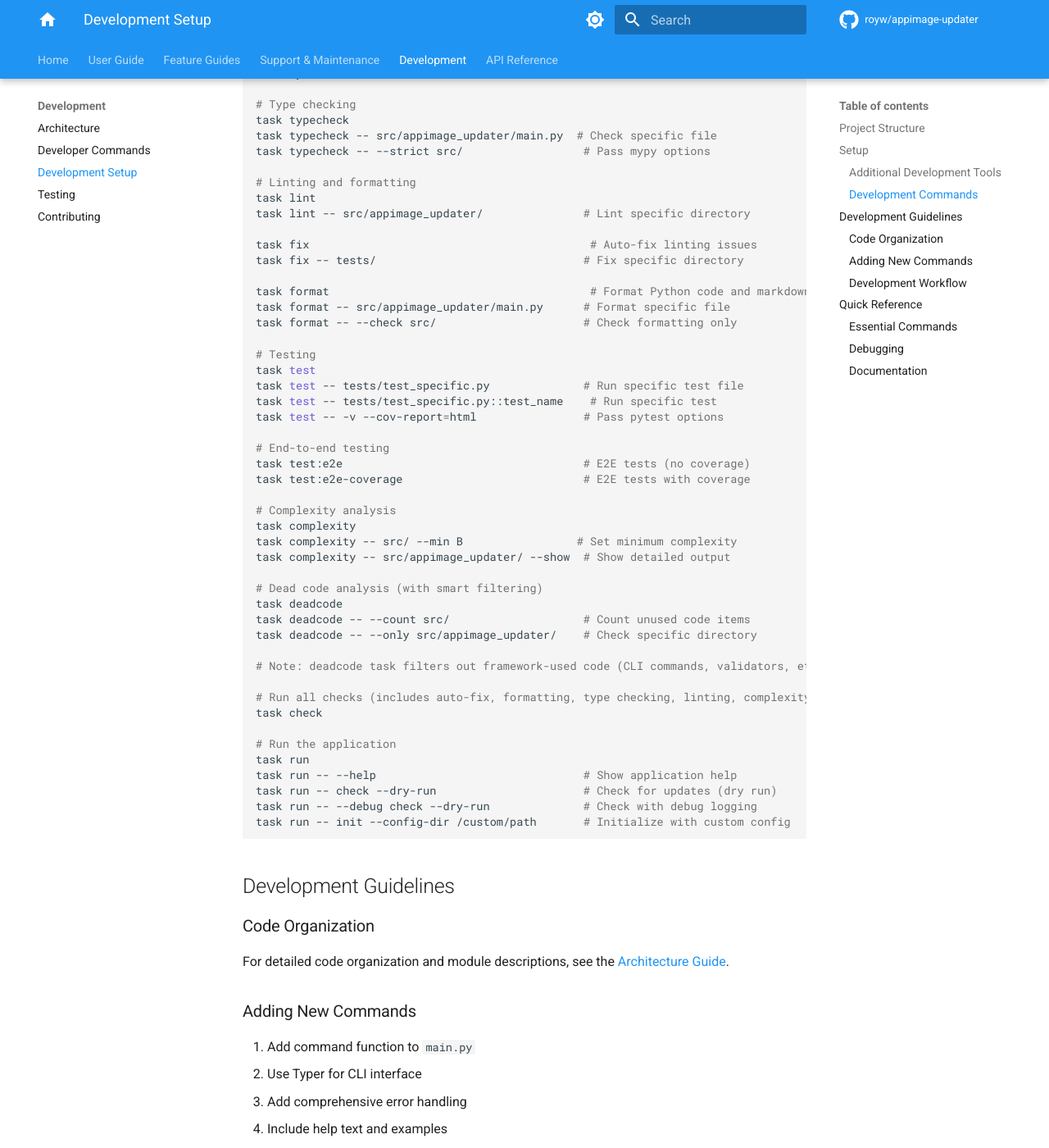
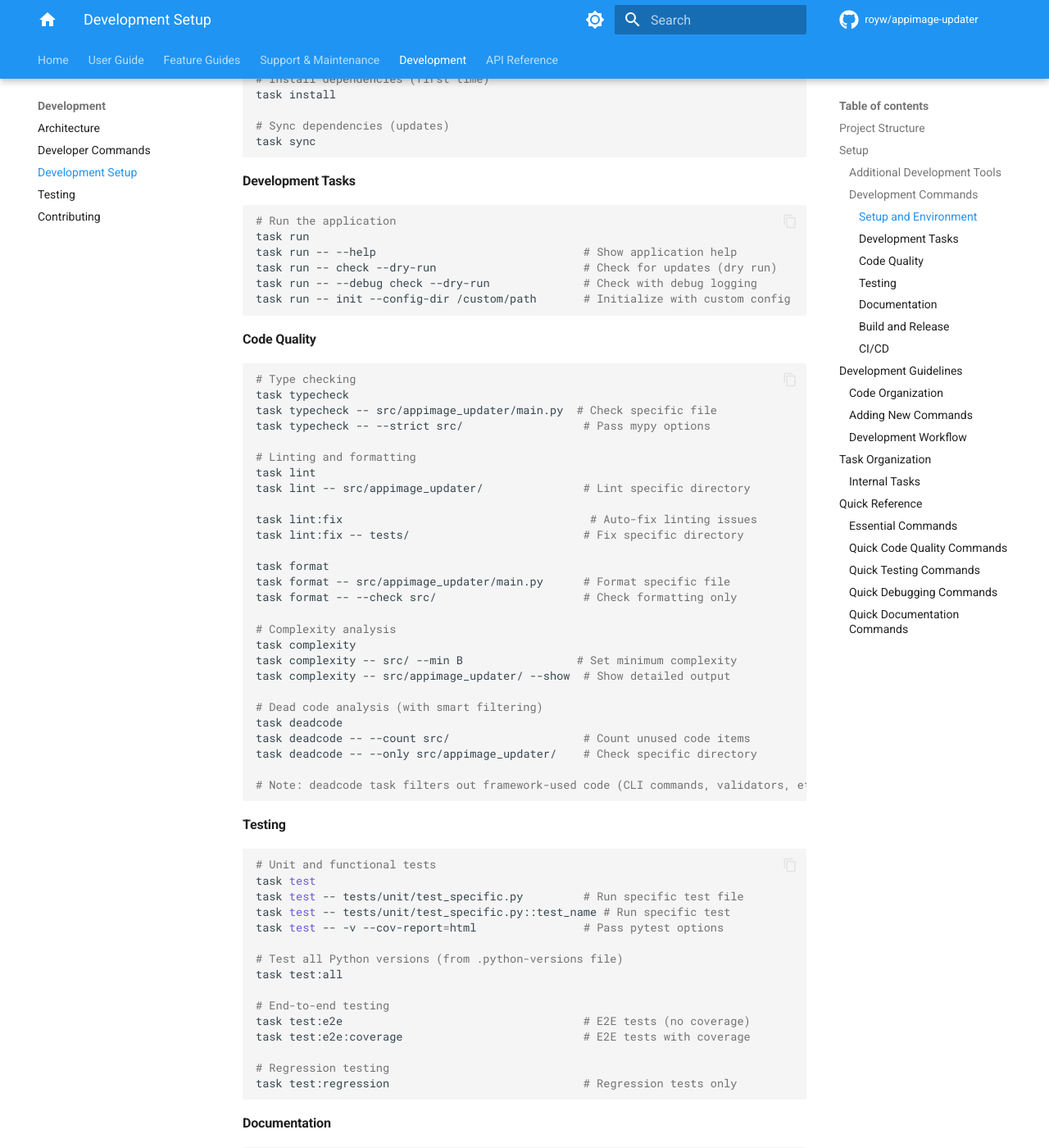
Before and after one commit to royw/appimage-updater, an MkDocs documentation site: the page built from docs/development.md, in a window 1280 px wide and 1400 px high, scrolled down 1133 px. Shown: the whole window at 82% size. Built offline with MkDocs 1.6.1 and Material for MkDocs 9.7.7, drawn with Linux system fonts in a browser that asks for light colours; comment, search, counter and statistics services are not loaded; some of the changed text lies outside the part shown.

Commit message:
docs: update development.md to reflect Taskfile.yml refactoring
- Reorganize development commands into logical categories
- Document new tasks: env:check, version:pyproject, output
- Update task names to match new structure (lint:fix, test:all, etc.)
- Add task organization section with internal tasks documentation
- Enhance development workflow with environment checks
- Improve quick reference with categorized commands
- Fix markdown linting issues

````diff
--- a/docs/development.md
+++ b/docs/development.md
@@ -1,6 +1,6 @@
+# Development
+
 *[Home](index.md) > Development*
-
-# Development
 
 This project follows modern Python practices:
 
@@ -32,15 +32,35 @@ uv tool install mdformat
 
 ### Development Commands
 
-Use [Task](https://taskfile.dev) for development commands:
+Use [Task](https://taskfile.dev) for development commands. Tasks are organized into logical categories:
+
+#### Setup and Environment
 
 ```bash
+# Check development environment prerequisites
+task env:check
+
 # Install dependencies (first time)
 task install
 
 # Sync dependencies (updates)
 task sync
+```
 
+#### Development Tasks
+
+```bash
+# Run the application
+task run
+task run -- --help                               # Show application help
+task run -- check --dry-run                      # Check for updates (dry run)
+task run -- --debug check --dry-run              # Check with debug logging
+task run -- init --config-dir /custom/path       # Initialize with custom config
+```
+
+#### Code Quality
+
+```bash
 # Type checking
 task typecheck
 task typecheck -- src/appimage_updater/main.py  # Check specific file
@@ -50,22 +70,12 @@ task typecheck -- --strict src/                  # Pass mypy options
 task lint
 task lint -- src/appimage_updater/               # Lint specific directory
 
-task fix                                          # Auto-fix linting issues
-task fix -- tests/                               # Fix specific directory
+task lint:fix                                     # Auto-fix linting issues
+task lint:fix -- tests/                          # Fix specific directory
 
-task format                                       # Format Python code and markdown files
+task format
 task format -- src/appimage_updater/main.py      # Format specific file
 task format -- --check src/                      # Check formatting only
-
-# Testing
-task test
-task test -- tests/test_specific.py              # Run specific test file
-task test -- tests/test_specific.py::test_name    # Run specific test
-task test -- -v --cov-report=html                # Pass pytest options
-
-# End-to-end testing
-task test:e2e                                    # E2E tests (no coverage)
-task test:e2e-coverage                           # E2E tests with coverage
 
 # Complexity analysis
 task complexity
@@ -78,16 +88,59 @@ task deadcode -- --count src/                    # Count unused code items
 task deadcode -- --only src/appimage_updater/    # Check specific directory
 
 # Note: deadcode task filters out framework-used code (CLI commands, validators, etc.)
+```
 
-# Run all checks (includes auto-fix, formatting, type checking, linting, complexity, testing)
+#### Testing
+
+```bash
+# Unit and functional tests
+task test
+task test -- tests/unit/test_specific.py         # Run specific test file
+task test -- tests/unit/test_specific.py::test_name # Run specific test
+task test -- -v --cov-report=html                # Pass pytest options
+
+# Test all Python versions (from .python-versions file)
+task test:all
+
+# End-to-end testing
+task test:e2e                                    # E2E tests (no coverage)
+task test:e2e:coverage                           # E2E tests with coverage
+
+# Regression testing
+task test:regression                             # Regression tests only
+```
+
+#### Documentation
+
+```bash
+# Build and serve documentation
+task docs
+task docs:build                                  # Build docs only
+task docs:serve                                  # Serve docs locally
+```
+
+#### Build and Release
+
+```bash
+# Build the package
+task build
+
+# Deploy locally using pipx (includes build)
+task deploy
+
+# Version management
+task version:show                                # Show current version
+task version:bump                                # Bump version and deploy
+```
+
+#### CI/CD
+
+```bash
+# Run complete CI pipeline
+task ci
+
+# Run all quality checks (includes auto-fix, formatting, type checking, linting, complexity, testing)
 task check
-
-# Run the application
-task run
-task run -- --help                               # Show application help
-task run -- check --dry-run                      # Check for updates (dry run)
-task run -- --debug check --dry-run              # Check with debug logging
-task run -- init --config-dir /custom/path       # Initialize with custom config
 ```
 
 ## Development Guidelines
@@ -125,59 +178,104 @@ def my_command(
 
 ### Development Workflow
 
-Suggested commit workflow for development that provides a complete quality gate: CI testing → version bump → local installation verification → push to remote.
+Suggested commit workflow for development that provides a complete quality gate: environment check → CI testing → version bump → local installation verification → push to remote.
 
 ```bash
-# 1. Make your changes
+# 1. Check development environment
+task env:check
+
+# 2. Make your changes
 # ... edit code, add features, fix bugs ...
 
-# 2. Update documentation
+# 3. Update documentation
 # ... update relevant docs for your changes ...
 
-# 3. Run complete CI pipeline
+# 4. Run complete CI pipeline
 task ci
 
-# 4. Commit your changes
+# 5. Commit your changes
 git add .
 git commit -m "feat: your descriptive commit message"
 
-# 5. Verify no pending changes
+# 6. Verify no pending changes
 git status
 
-# 6. Bump version and deploy locally using pipx
+# 7. Bump version and deploy locally using pipx
 task version:bump
 
-# 7. Verify the application
+# 8. Verify the application
 appimage-updater --help
 
-# 8. Push to remote
+# 9. Push to remote
 git push
 ```
 
 For detailed development guidelines including error handling, adding features, performance optimization, and debugging, see the [Architecture Guide](architecture.md).
+
+## Task Organization
+
+Tasks are organized into logical categories for better maintainability:
+
+- **Setup**: `env:check`, `install`, `sync`
+- **Development**: `run`
+- **Code Quality**: `typecheck`, `lint`, `lint:fix`, `format`, `complexity`, `deadcode`
+- **Testing**: `test`, `test:all`, `test:e2e`, `test:e2e:coverage`, `test:regression`
+- **Documentation**: `docs`, `docs:build`, `docs:serve`
+- **Build/Release**: `build`, `deploy`, `version:show`, `version:bump`
+- **CI/CD**: `ci`, `check`
+
+### Internal Tasks
+
+The following internal tasks provide centralized functionality:
+
+- `version:pyproject`: Extracts version from pyproject.toml
+- `output`: Provides consistent output messaging across tasks
 
 ## Quick Reference
 
 ### Essential Commands
 
 ```bash
+task env:check      # Check development environment
 task check          # Run all quality checks
-task test           # Run tests
+task test           # Run unit and functional tests
+task test:all       # Test all Python versions
+task ci             # Complete CI pipeline
+task version:bump   # Bump version and deploy
+```
+
+### Quick Code Quality Commands
+
+```bash
 task typecheck      # Type checking
 task lint           # Code linting
+task lint:fix       # Auto-fix linting issues
 task format         # Code formatting
+task complexity     # Complexity analysis
+task deadcode       # Dead code detection
 ```
 
-### Debugging
+### Quick Testing Commands
+
+```bash
+task test                    # Unit and functional tests
+task test:all               # Multi-version testing
+task test:e2e               # End-to-end tests
+task test:regression        # Regression tests
+```
+
+### Quick Debugging Commands
 
 ```bash
 appimage-updater --debug command    # Enable debug logging
 task test -- -v                    # Verbose test output
+task version:show                  # Show current version
 ```
 
-### Documentation
+### Quick Documentation Commands
 
 ```bash
 task docs           # Build and serve docs locally
 task docs:build     # Build docs only
+task docs:serve     # Serve docs locally
 ```
````
